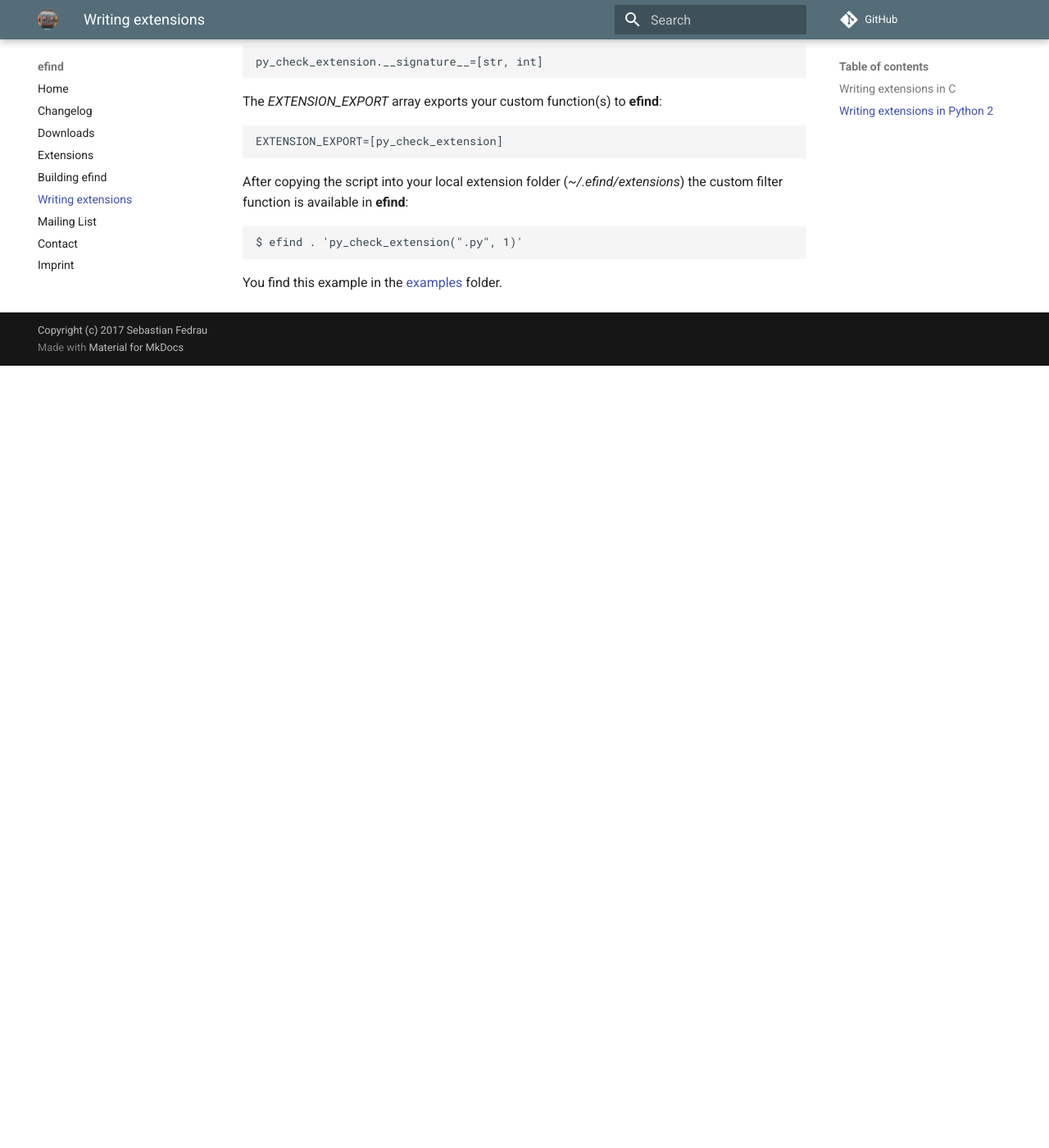
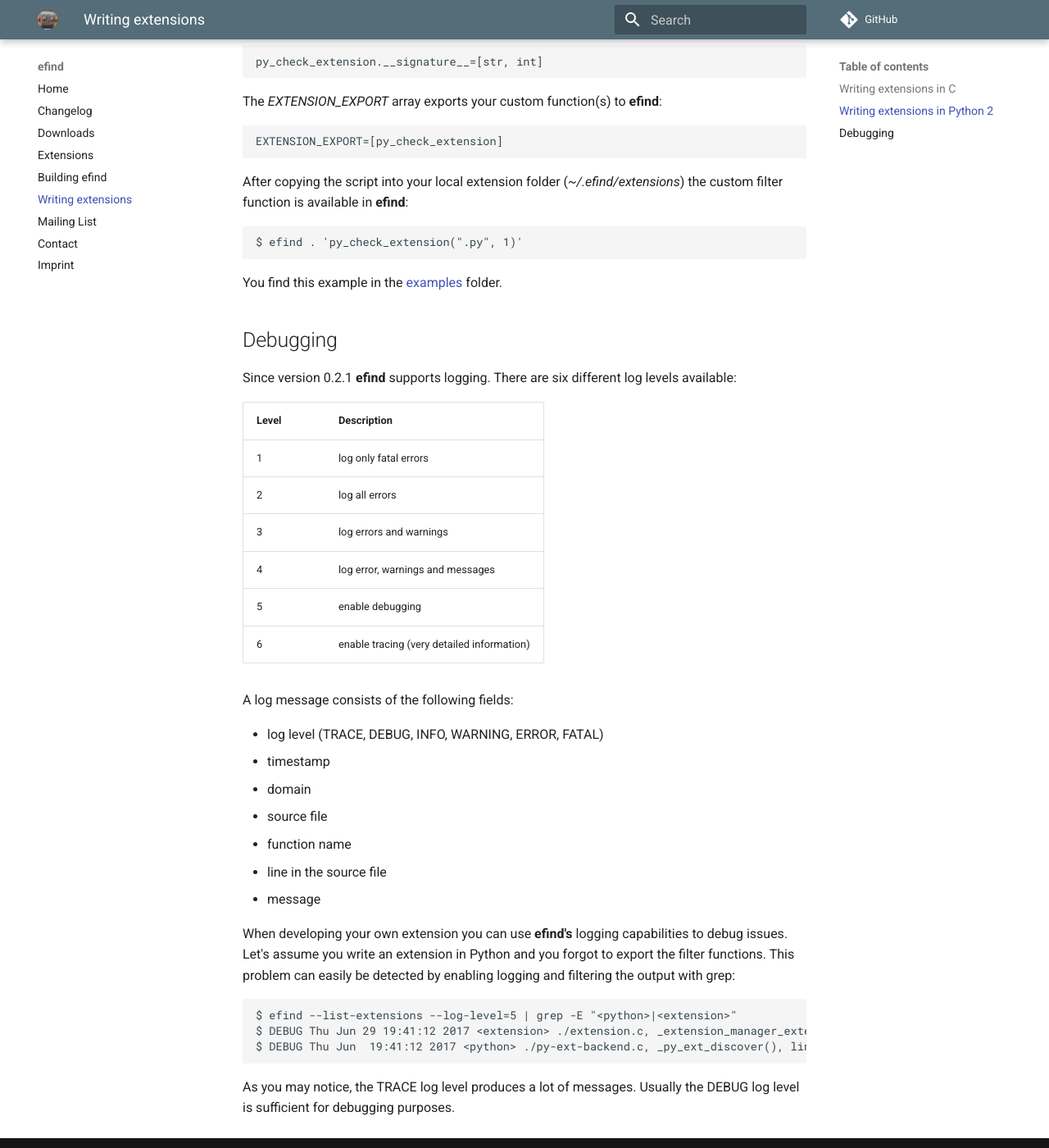
Before and after one commit to 20centaurifux/efind-website, an MkDocs documentation site: the page built from docs/howto-extensions.md, in a window 1280 px wide and 1400 px high, scrolled down 2922 px. Shown: the whole window at 82% size. Built offline with MkDocs 1.6.1 and Material for MkDocs 9.7.7, drawn with Linux system fonts in a browser that asks for light colours; comment, search, counter and statistics services are not loaded; old or Windows-style settings are respelled for this version of MkDocs; before the commit the page ends 3368 px from its top, so only the background shows below that.

Commit message:
added description of new logging option to extension howto

```diff
--- a/docs/howto-extensions.md
+++ b/docs/howto-extensions.md
@@ -124,3 +124,34 @@
 	$ efind . 'py_check_extension(".py", 1)'
 
 You find this example in the [examples](https://github.com/20centaurifux/efind/tree/master/examples/python) folder.
+
+## Debugging
+
+Since version 0.2.1 **efind** supports logging. There are six different log levels available:
+
+| Level  | Description                                |
+| :----- | :----------------------------------------- |
+| 1      | log only fatal errors                      |
+| 2      | log all errors                             |
+| 3      | log errors and warnings                    |
+| 4      | log error, warnings and messages           |
+| 5      | enable debugging                           |
+| 6      | enable tracing (very detailed information) |
+
+A log message consists of the following fields:
+
+* log level (TRACE, DEBUG, INFO, WARNING, ERROR, FATAL)
+* timestamp
+* domain
+* source file
+* function name
+* line in the source file
+* message
+
+When developing your own extension you can use **efind's** logging capabilities to debug issues. Let's assume you write an extension in Python and you forgot to export the filter functions. This problem can easily be detected by enabling logging and filtering the output with grep:
+
+	$ efind --list-extensions --log-level=5 | grep -E "<python>|<extension>"
+	$ DEBUG Thu Jun 29 19:41:12 2017 <extension> ./extension.c, _extension_manager_extension_registered(), line 262 => Extension registered: name=example extension, version=0.1.0, description=An example extension written in Python.
+	$ DEBUG Thu Jun  19:41:12 2017 <python> ./py-ext-backend.c, _py_ext_discover(), line 424 => Couldn't find sequence `EXTENSION_EXPORT'.
+
+As you may notice, the TRACE log level produces a lot of messages. Usually the DEBUG log level is sufficient for debugging purposes.
```
